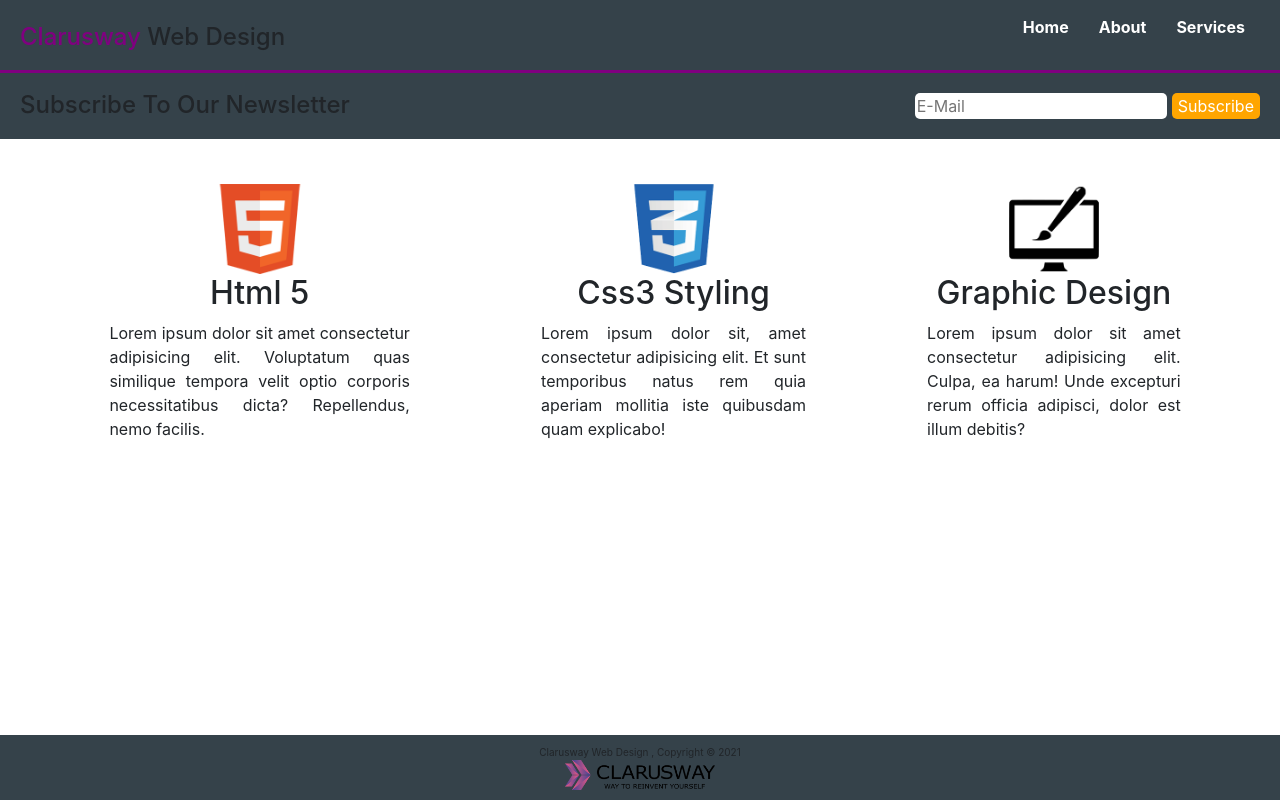
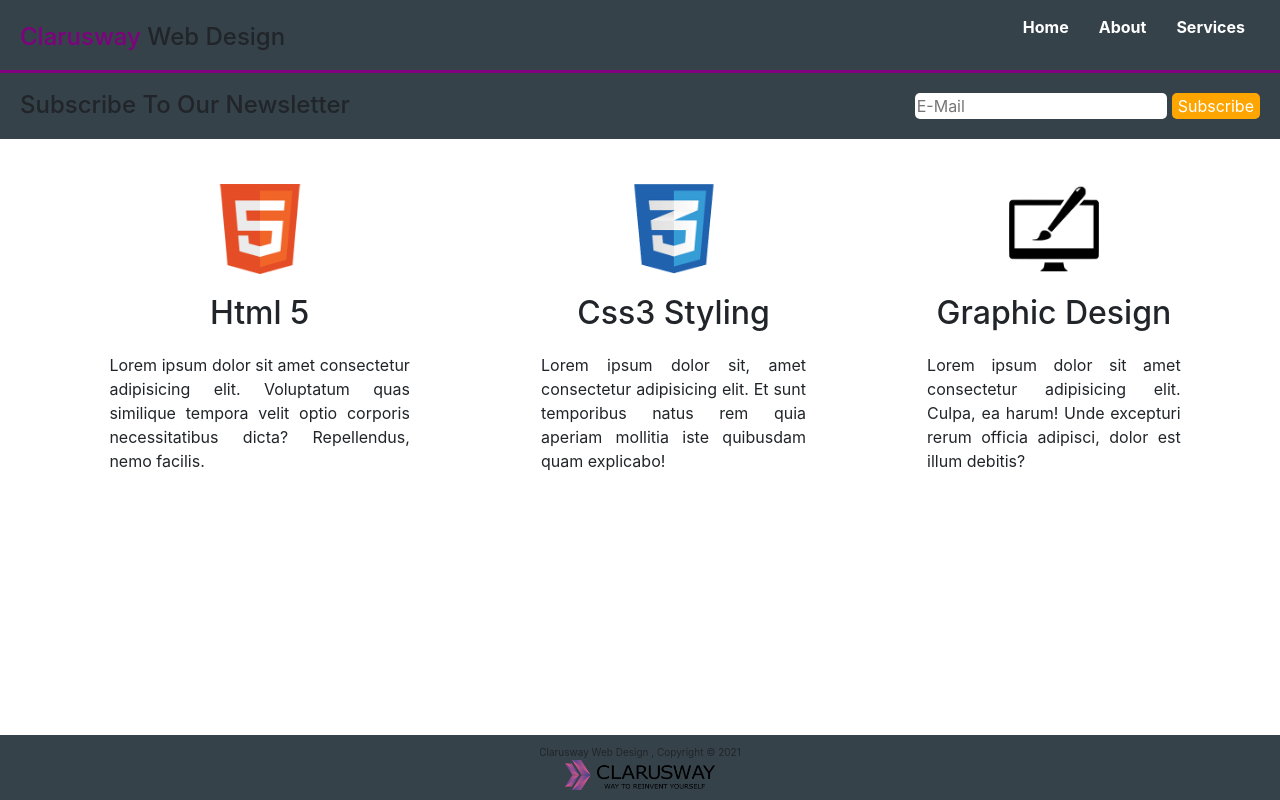
Before and after one commit to E-Ozdemir/Clarusway-web-page-with-router, a React (Create React App) app: page / in a window 1280 px wide. Built offline with nearby package versions, Linux system fonts and the light colour scheme.

Commit message:
h2 text centered

```diff
--- a/src/pages/Home.js
+++ b/src/pages/Home.js
@@ -20,11 +20,11 @@ const Home = () => {
         }}
       >
         <div style={{display:'flex', flexDirection:'column',alignItems:'center', padding:'5px'}}>
-          <div style={{display:'flex', flexDirection:'column',alignItems:'center'}}>
+          <div style={{display:'flex', flexDirection:'column',alignItems:'center',}}>
             <Link to="/html">
               <img src={LogoHtml} alt="html_img" style={{width:'90px', height:'90px' }}/>
             </Link>
-            <h2 style={{ textAlign: "center" }}>Html 5</h2>
+            <h2 style={{ textAlign: "center" ,margin:'20px 0'}}>Html 5</h2>
           </div>
           <p style={{ width: "70%", textAlign: "justify" }}>
             Lorem ipsum dolor sit amet consectetur adipisicing elit. Voluptatum
@@ -37,7 +37,7 @@ const Home = () => {
             <Link to="/css">
               <img src={LogoCss} alt="css_img" style={{width:'90px', height:'90px' }} />
             </Link>
-            <h2>Css3 Styling</h2>
+            <h2 style={{ textAlign: "center" ,margin:'20px 0'}}>Css3 Styling</h2>
           </div>
           <p style={{ width: "70%", textAlign: "justify" }}>
             Lorem ipsum dolor sit, amet consectetur adipisicing elit. Et sunt
@@ -50,7 +50,7 @@ const Home = () => {
             <Link to="/logo">
               <img src={LogoBrush} alt="graphic_img" style={{width:'90px', height:'90px' }}/>
             </Link>
-            <h2>Graphic Design</h2>
+            <h2 style={{ textAlign: "center" ,margin:'20px 0'}}>Graphic Design</h2>
           </div>
           <p style={{ width: "70%", textAlign: "justify" }}>
             Lorem ipsum dolor sit amet consectetur adipisicing elit. Culpa, ea
```
Also changed, not shown: src/pages/Html.js (+2 -2 lines).
